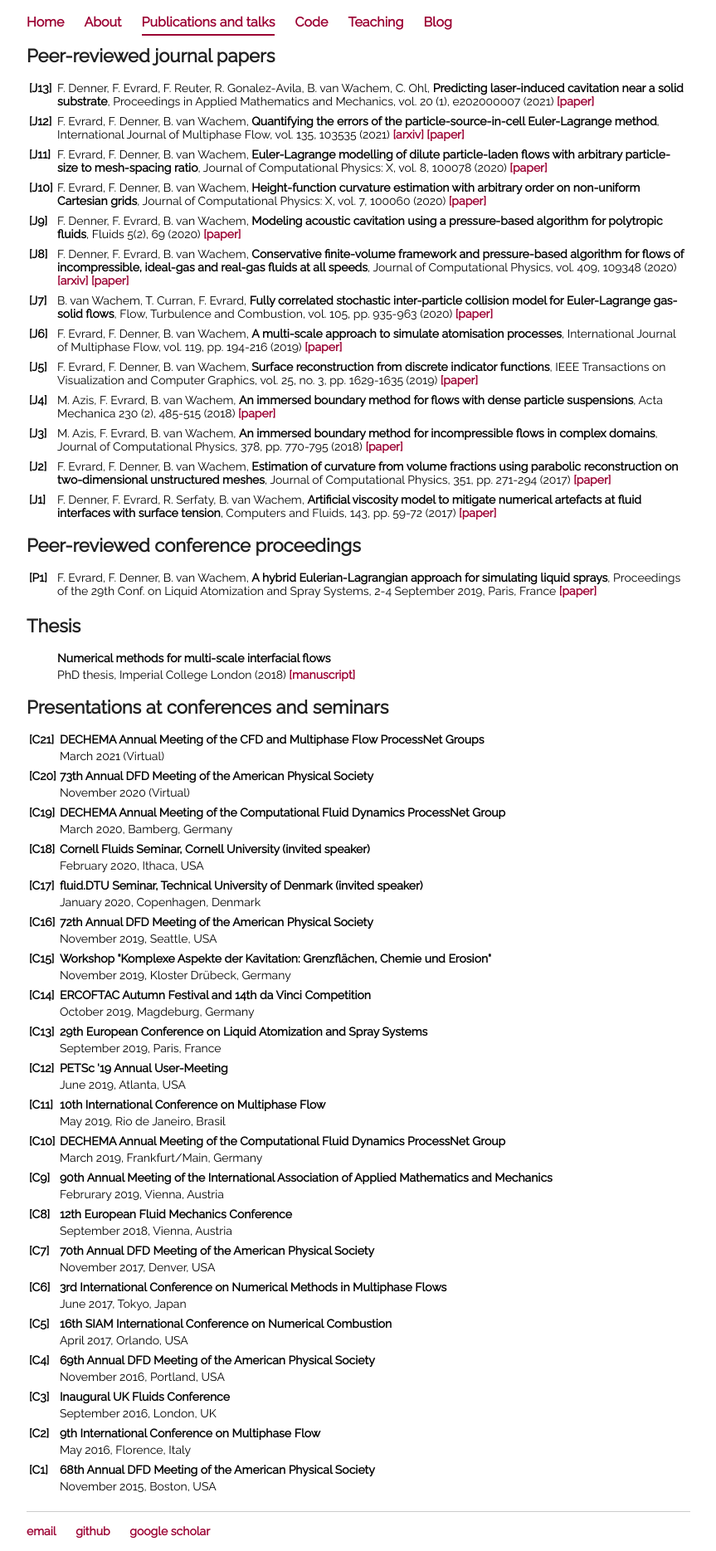
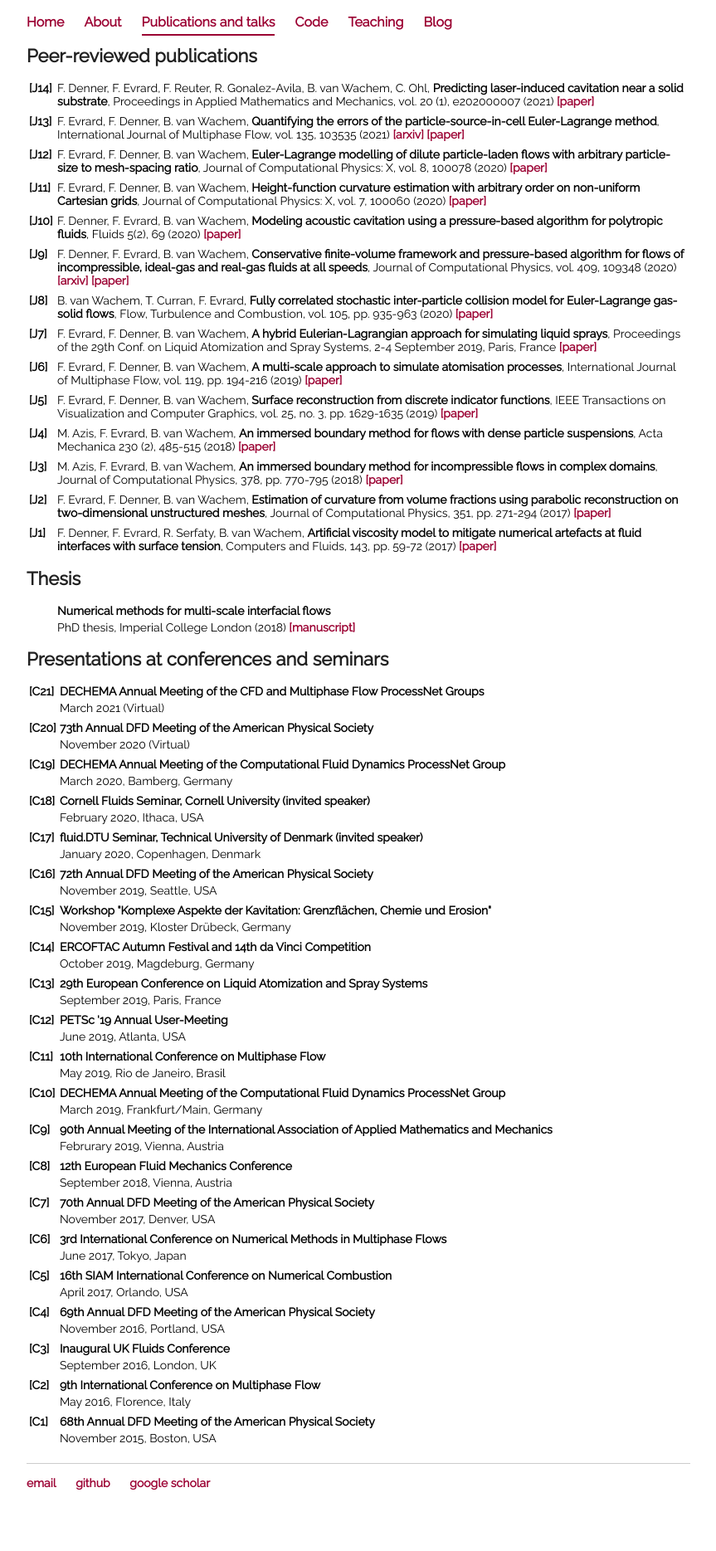
Before and after one commit to fabienevrard/fabienevrard.github.io, a Jekyll site: the page built from publications/index.html, in a window 1280 px wide. Shown: the whole page at 83% size, without its empty margins (208-1071 px from the left). Built offline with Jekyll 4.4.1, drawn with Linux system fonts in a browser that asks for light colours; after the commit the page ends 1812 px from its top, so only the background shows below that.

Commit message:
Update index.html

```diff
--- a/publications/index.html
+++ b/publications/index.html
@@ -3,45 +3,50 @@ layout: default
 title: Publications and talks
 ---
 <div class="blurb">
-	<h1>Peer-reviewed journal papers</h1>
+	<h1>Peer-reviewed publications</h1>
 
 	 <table style="width:100%; vertical-align: top; text-align: left;">
 		 <col width=4%>
 		 <col width=95%>
 		 <tr>
-			 <td><b>[J13]</b></td>
+			 <td><b>[J14]</b></td>
 			 <td>F. Denner, F. Evrard, F. Reuter, R. Gonalez-Avila, B. van Wachem, C. Ohl, <b>Predicting laser-induced cavitation near a solid substrate</b>, Proceedings in Applied Mathematics and Mechanics, vol. 20 (1), e202000007 (2021) <b><a href="https://doi.org/10.1002/pamm.202000007">[paper]</a></b></td>
 		 </tr>
 		 <tr><td></td><td></td></tr>
 
 		 <tr>
-			 <td><b>[J12]</b></td>
+			 <td><b>[J13]</b></td>
 			 <td>F. Evrard, F. Denner, B. van Wachem, <b>Quantifying the errors of the particle-source-in-cell Euler-Lagrange method</b>, International Journal of Multiphase Flow, vol. 135, 103535 (2021) <b><a href="http://arxiv.org/abs/2012.03025">[arxiv]</a> <a href="https://doi.org/10.1016/j.ijmultiphaseflow.2020.103535">[paper]</a></b></td>
 		 </tr>
 		 <tr><td></td><td></td></tr>
 		 <tr>
-			 <td><b>[J11]</b></td>
+			 <td><b>[J12]</b></td>
 			 <td>F. Evrard, F. Denner, B. van Wachem, <b>Euler-Lagrange modelling of dilute particle-laden flows with arbitrary particle-size to mesh-spacing ratio</b>, Journal of Computational Physics: X, vol. 8, 100078 (2020) <b><a href="https://doi.org/10.1016/j.jcpx.2020.100078">[paper]</a></b></td>
 		 </tr>
 		 <tr><td></td><td></td></tr>
 		 <tr>
-			 <td><b>[J10]</b></td>
+			 <td><b>[J11]</b></td>
 			 <td>F. Evrard, F. Denner, B. van Wachem, <b>Height-function curvature estimation with arbitrary order on non-uniform Cartesian grids</b>, Journal of Computational Physics: X, vol. 7, 100060 (2020) <b><a href="https://doi.org/10.1016/j.jcpx.2020.100060">[paper]</a></b></td>
 		 </tr>
 		 <tr><td></td><td></td></tr>
 		 <tr>
-			 <td><b>[J9]</b></td>
+			 <td><b>[J10]</b></td>
 			 <td>F. Denner, F. Evrard, B. van Wachem, <b>Modeling acoustic cavitation using a pressure-based algorithm for polytropic fluids</b>, Fluids 5(2), 69 (2020) <b><a href="https://www.mdpi.com/2311-5521/5/2/69/pdf">[paper]</a></b></td>
 		 </tr>
 		 <tr><td></td><td></td></tr>
 		 <tr>
-			 <td><b>[J8]</b></td>
+			 <td><b>[J9]</b></td>
 			 <td>F. Denner, F. Evrard, B. van Wachem, <b>Conservative finite-volume framework and pressure-based algorithm for flows of incompressible, ideal-gas and real-gas fluids at all speeds</b>, Journal of Computational Physics, vol. 409, 109348 (2020) <b><a href="https://arxiv.org/abs/2002.10482">[arxiv]</a></b> <b><a href="https://doi.org/10.1016/j.jcp.2020.109348">[paper]</a></b></td>
 		 </tr>
 		 <tr><td></td><td></td></tr>
 		 <tr>
+			 <td><b>[J8]</b></td>
+			 <td>B. van Wachem, T. Curran, F. Evrard, <b>Fully correlated stochastic inter-particle collision model for Euler-Lagrange gas-solid flows</b>, Flow, Turbulence and Combustion, vol. 105, pp. 935-963 (2020) <b><a href="https://doi.org/10.1007/s10494-020-00111-7">[paper]</a></b></td>
+		 </tr>
+		 <tr><td></td><td></td></tr>
+		 <tr>
 			 <td><b>[J7]</b></td>
-			 <td>B. van Wachem, T. Curran, F. Evrard, <b>Fully correlated stochastic inter-particle collision model for Euler-Lagrange gas-solid flows</b>, Flow, Turbulence and Combustion, vol. 105, pp. 935-963 (2020) <b><a href="https://doi.org/10.1007/s10494-020-00111-7">[paper]</a></b></td>
+			 <td>F. Evrard, F. Denner, B. van Wachem, <b>A hybrid Eulerian-Lagrangian approach for simulating liquid sprays</b>, Proceedings of the 29th Conf. on Liquid Atomization and Spray Systems, 2-4 September 2019, Paris, France <b><a href="https://ilass19.sciencesconf.org/243747">[paper]</a></b></td>
 		 </tr>
 		 <tr><td></td><td></td></tr>
 		 <tr>
@@ -76,7 +81,7 @@ volume fractions using parabolic reconstruction on two-dimensional unstructured
 		 </tr>
 	</table>
 
-	<h1>Peer-reviewed conference proceedings</h1>
+<!-- 	<h1>Peer-reviewed conference proceedings</h1>
 
 	 <table style="width:100%; vertical-align: top; text-align: left;">
 		 <col width=4%>
@@ -87,7 +92,7 @@ volume fractions using parabolic reconstruction on two-dimensional unstructured
 		 </tr>
 		 <tr><td></td><td></td></tr>
 	</table>
-
+ -->
 	<h1>Thesis</h1>
 	<table style="width:100%; vertical-align: top; text-align: left;">
 		 <col width=4%>
```
